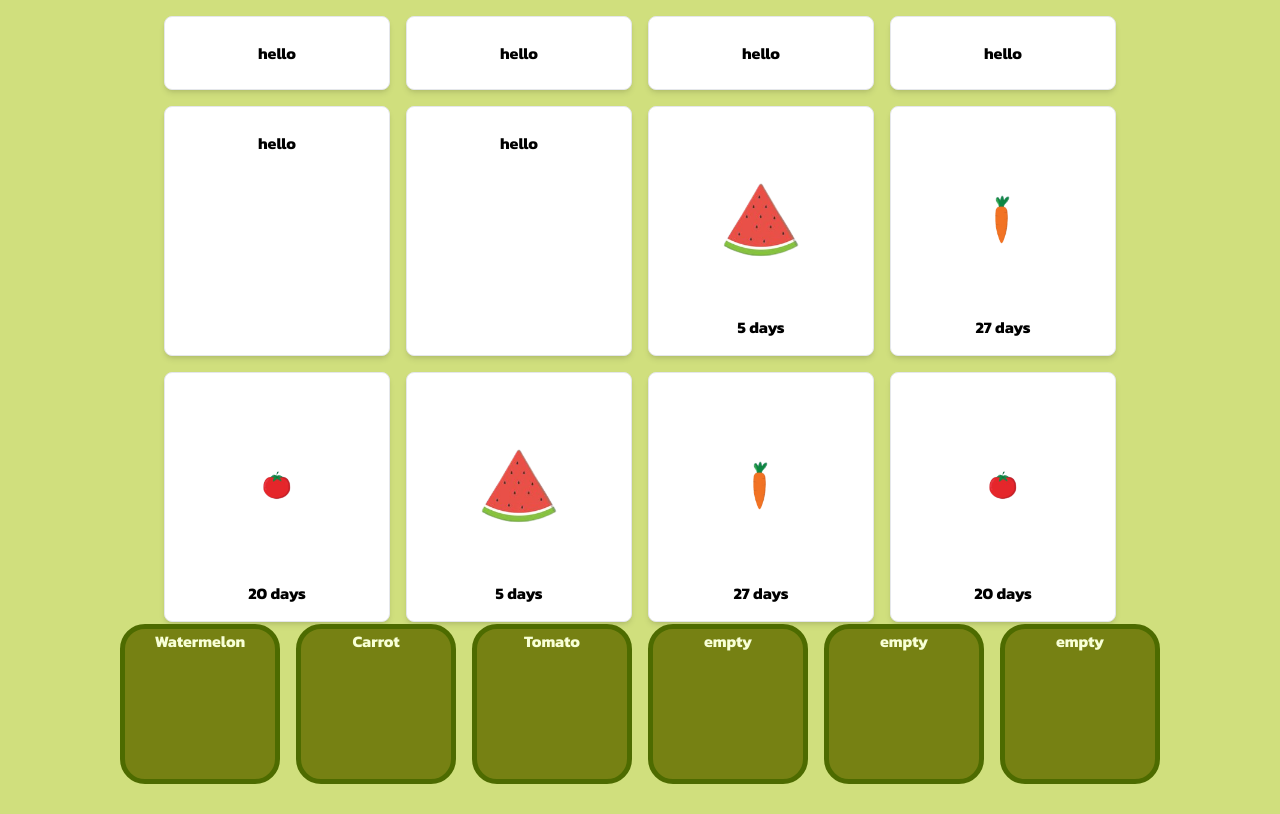
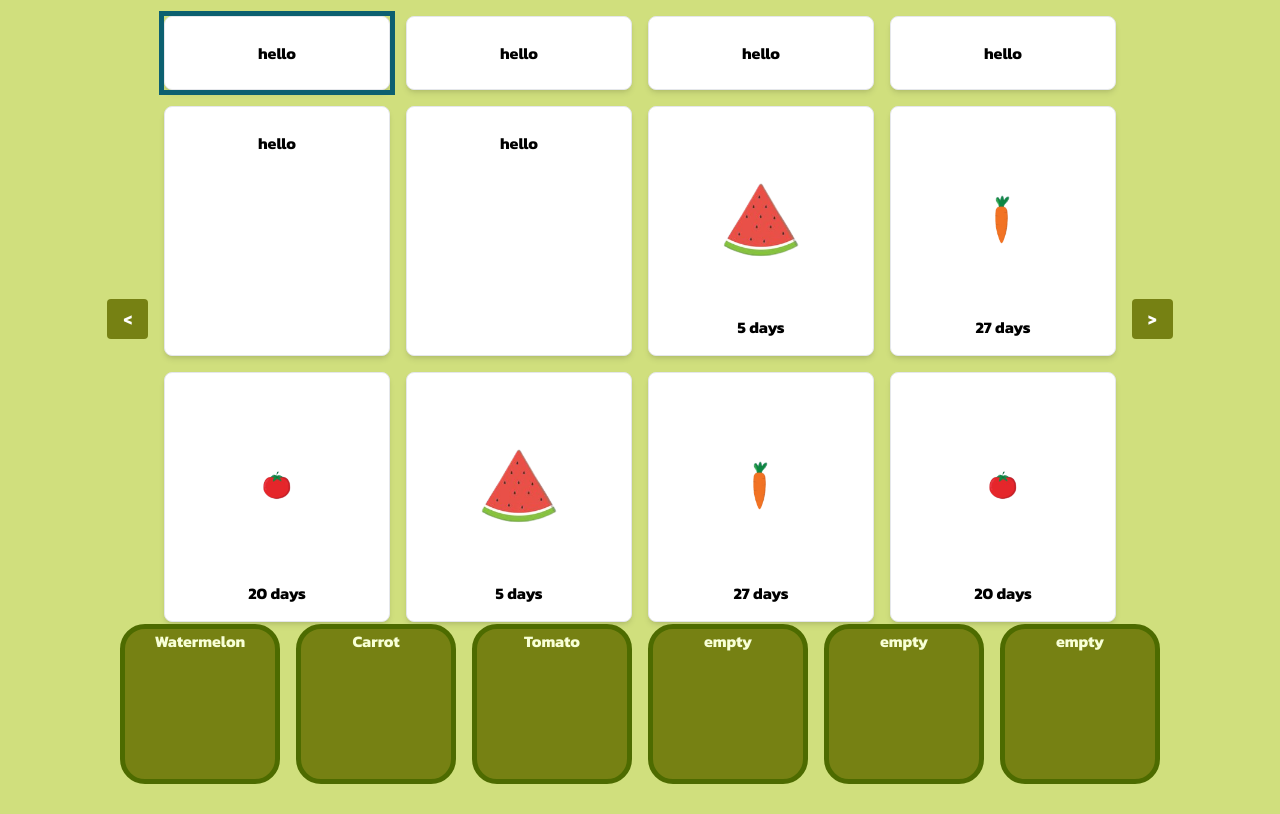
Before and after one commit to Yazeed-Idris/react-farm, a React (Create React App) app: page / in a window 1280 px wide. Built offline with nearby package versions, Linux system fonts and the light colour scheme.

Commit message:
- Added two buttons to navigate between plants and installed dnd library

```diff
--- a/package.json
+++ b/package.json
@@ -7,6 +7,8 @@
     "@testing-library/react": "^13.3.0",
     "@testing-library/user-event": "^13.5.0",
     "react": "^18.2.0",
+    "react-dnd": "^16.0.1",
+    "react-dnd-html5-backend": "^16.0.1",
     "react-dom": "^18.2.0",
     "react-scripts": "5.0.1",
     "web-vitals": "^2.1.4"
--- a/src/App.css
+++ b/src/App.css
@@ -36,3 +36,7 @@
     transform: rotate(360deg);
   }
 }
+
+.selected {
+   outline: 5px solid #0c6070;
+}
--- a/src/App.js
+++ b/src/App.js
@@ -60,7 +60,10 @@ export class App extends React.Component {
         super(props);
         this.state = {
             plants: plants,
+            selectedPlantId: 0,
         }
+        this.selectRight = this.selectRight.bind(this);
+        this.selectLeft = this.selectLeft.bind(this);
     }
 
     componentDidMount() {
@@ -80,12 +83,26 @@ export class App extends React.Component {
         clearInterval(this.interval);
     }
 
+    selectRight() {
+       this.setState((prevState) => ({
+           selectedPlantId: prevState.selectedPlantId + 1 > prevState.plants.length - 1 ? 0 : prevState.selectedPlantId + 1,
+       }));
+    }
+
+    selectLeft() {
+        this.setState((prevState) => ({
+            selectedPlantId: prevState.selectedPlantId - 1 < 0 ? prevState.plants.length - 1 : prevState.selectedPlantId - 1,
+        }));
+    }
+
     render() {
         const crops = this.state.plants.map((plant, index) => {
-            return <div className={'col-span-1'}><PlantPot plant={plant} key={index}/></div>
+            return <div className={`col-span-1${(this.state.selectedPlantId === index && ' selected') || ''}`}><PlantPot plant={plant} key={index}/></div>
         });
         return <div className="App flex justify-center items-center pb-28 md:pb-36 lg:pb-44 xl:pb-48 pt-4">
+            <button onClick={this.selectLeft} type='button' className={'mr-4 bg-grass-200 hover:bg-blue-700 text-white font-bold py-2 px-4 rounded'}>{'<'}</button>
             <div className={'grid grid-cols-2 md:grid-cols-3 lg:grid-cols-4  gap-4 '}>{crops}</div>
+            <button onClick={this.selectRight} type='button' className={'ml-4 bg-grass-200 hover:bg-blue-700 text-white font-bold py-2 px-4 rounded'}>{'>'}</button>
            <Hotbar />
         </div>
 
```
Also changed, not shown: 1 other file (tests, documents, lock files or other folders).
